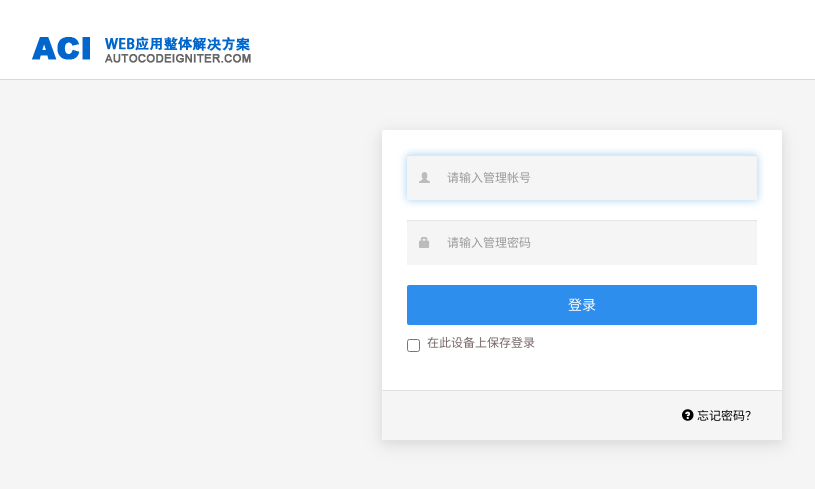
After one commit to ddssssdd/warehouse, a CodeIgniter app: page /database/index.php/home/login in a window 1280 px wide. The commit adds this page. Shown: the top 489 px of the page, without its empty margins (58-873 px from the left). Run offline with CodeIgniter, Linux system fonts and the light colour scheme; some libraries are stand-ins or nearby versions.

Commit message:
add users login.

```diff
--- a/application/config/constants.php
+++ b/application/config/constants.php
@@ -86,7 +86,7 @@ defined('EXIT__AUTO_MAX')      OR define('EXIT__AUTO_MAX', 125); // highest auto
 
 
 define('HTTP_REFERER', isset($_SERVER['HTTP_REFERER']) ? $_SERVER['HTTP_REFERER'] : '');
-define('SITE_URL', '/aci/');#初始安装，请在这里修改,为实际目录
+define('SITE_URL', '/warehouse/');#初始安装，请在这里修改,为实际目录
 define('SKIN_PATH', SITE_URL.'css/');
 define('SYS_STYLE',  'default');
 define('EXT',  '.php');
@@ -104,8 +104,8 @@ define('INTALL_UPLOAD_TEMP_PATH',''.FCPATH.'/uploadfile/temp/install');
 
 define('SYS_TIME', time());
 
-define('SITE_NAME','ACI-WEB管理系统 ');
-define('WEBSITE_BASE_NAME','ACI-WEB管理系统');
+define('SITE_NAME','Yifan-System ');
+define('WEBSITE_BASE_NAME','Yifan-System');
 
 
 define('SUPERADMIN_GROUP_ID',  1);
--- a/application/controllers/Home.php
+++ b/application/controllers/Home.php
@@ -10,4 +10,33 @@ class Home extends Front_Controller
 	{
 		$this->view('index',array());
 	}
+	public function login()
+	{
+		if(isset($_POST['username'])) {
+			$username = isset($_POST['username']) ? trim($_POST['username']) : exit(json_encode(array('status'=>false,'message'=>' 用户名不能为空')));
+			if($username=="")exit(json_encode(array('status'=>false,'message'=>' 用户名不能为空')));
+						//查询帐号，默认组1为超级管理员
+			$this->load->model("users_model");
+
+			$r = $this->users_model->find($username,$_POST["password"]);
+
+			if(!$r) exit(json_encode(array('status'=>false,'tips'=>' 用户名或密码不正确')));
+
+			//$ip = $this->input->ip_address();
+
+			$this->session->set_userdata('user_id',$r['Id']);
+			$this->session->set_userdata('name',$r['Name']);
+			$this->session->set_userdata('email',$r["Email"]);
+
+			redirect(base_url('home/index'));
+
+		}else {
+			$this->view_empty("login",array());
+		}
+	}
+	public function logout()
+	{
+		$this->session->sess_destroy();
+		redirect(base_url('home/login'));
+	}
 }
--- a/application/core/MY_Controller.php
+++ b/application/core/MY_Controller.php
@@ -68,4 +68,14 @@ class Front_Controller extends MY_Controller
 
 
 	}
+	protected function view_empty($view_file,$page_data=array(),$cache=false)
+	{
+		$view_file= $this->page_data['folder_name'].DIRECTORY_SEPARATOR.$this->page_data['controller_name'].DIRECTORY_SEPARATOR.$view_file;
+
+		$this->load->view('public/header',$page_data);
+		$this->load->view(reduce_double_slashes($view_file),$page_data);
+		$this->load->view('public/footer',$page_data);
+
+
+	}
 }
--- /dev/null
+++ b/application/views/home/login.php
@@ -0,0 +1,36 @@
+
+<div class="header">
+    <div class="container">
+        <div class="row">
+            <div class="col-md-6">
+                <a href="/" ><div class="tsLogo "></div></a>
+            </div>
+            <div class="col-md-6">
+            </div>
+        </div>
+    </div>
+</div>
+<div class="container">
+    <form class="form-signin" role="form" action="login"  method="post" id="validateform" name="validateform">
+        <div class="form-signin-body">
+
+            <div class="form-group">
+                <span class="input-group-addon" ><i class="glyphicon glyphicon-user"></i></span>
+                <input type="text" id="username" name="username" class="form-control" placeholder="请输入管理帐号" autofocus>
+            </div>
+
+            <div class="form-group">
+                <span class="input-group-addon" id="basic-addon1"><i class="glyphicon glyphicon-lock"></i></span>
+                <input type="password" id="password" name="password" class="form-control" placeholder="请输入管理密码"  autofocus>
+            </div>
+
+            <button class="btn  btn-primary btn-block" type="submit" id="dosubmit" > 登录</button>
+
+            <div class="checkbox">
+                <label>
+                    <input type="checkbox" id="rmbUser" value="remember-me"> 在此设备上保存登录
+                </label>
+            </div>
+        </div>
+        <div class="form-signin-footer"> <a><i class="glyphicon glyphicon-question-sign"></i> 忘记密码？</a></div>
+    </form>
--- a/application/views/public/header.php
+++ b/application/views/public/header.php
@@ -14,17 +14,14 @@
 <![endif]-->
 <link type="text/css" href="<?php echo base_url('css/jquery-ui-1.10.0.custom.css')?>" rel="stylesheet" />
 <link rel="stylesheet" href="<?php echo base_url('css/style.css')?>">
-<?php if(isset($require_js)):?>
-<script language="javascript" type="text/javascript"> var SITE_URL = "<?php echo SITE_URL?>";</script>
-<script src="<?php echo base_url('/scripts/require.js')?>" ></script>
-<?php else:?>
+
 <script src="<?php echo base_url('/scripts/lib/jquery.js')?>" ></script>
 <script src="<?php echo base_url('/scripts/lib/jquery-ui-1.10.0.custom.min.js')?>"></script>
 <script src="<?php echo base_url('/scripts/lib/jquery.datetimepicker.js')?>"></script>
 <script src="<?php echo base_url('/scripts/lib/jquery.validationEngine-zh_CN.js')?>" ></script>
 <script src="<?php echo base_url('/scripts/lib/jquery.validationEngine.js')?>" ></script>
 <script src="<?php echo base_url('/scripts/lib/global.js')?>"></script>
-<?php endif;?>
+
  <!-- Just for debugging purposes. Don't actually copy these 2 lines! -->
     <!--[if lt IE 9]><script src="<?php echo base_url(ADMIN_CSS_PATH.'ie8-responsive-file-warning.js')?>"></script><![endif]-->
     <!-- HTML5 shim and Respond.js for IE8 support of HTML5 elements and media queries -->
```
Also changed, not shown: application/core/MY_Model.php (added, +9 -0 lines), application/models/Users_model.php (added, +15 -0 lines), application/views/home/index.php (+0 -7 lines), application/views/public/index.php (+16 -4 lines).
